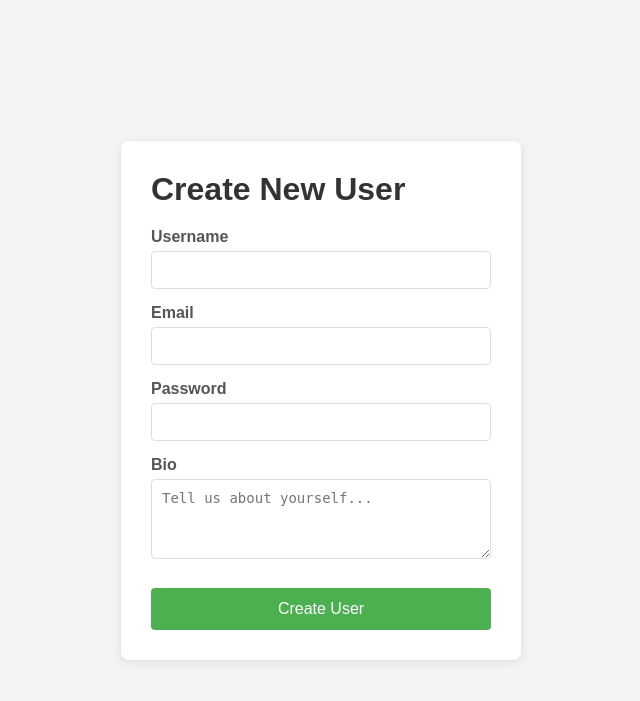
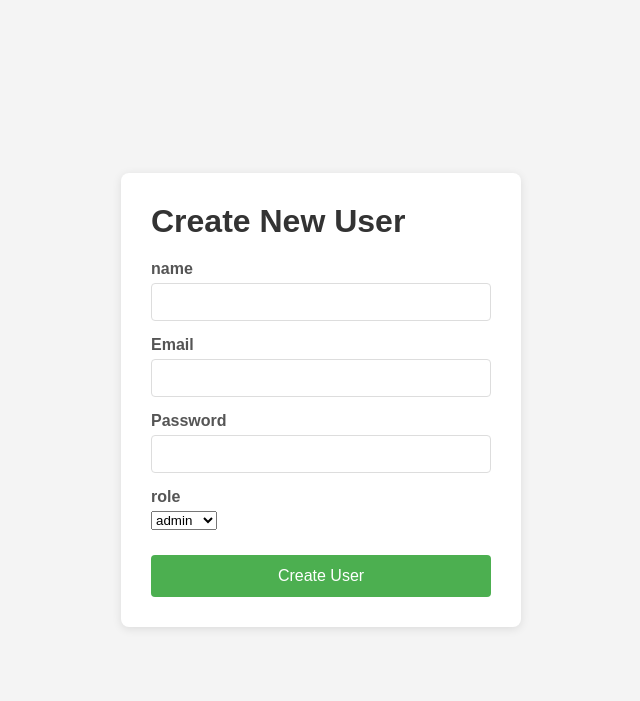
Before and after one commit to aboutuil41-glitch/Job-Dating, a PHP site: template src/view/create_user_form.php in a window 1280 px wide. Shown: the top 701 px of the page, without its empty margins (319-959 px from the left). Run offline with PHP 8.4, Linux system fonts and the light colour scheme; the template is opened without the code that fills it, so the values that code supplies are empty.

Commit message:
fixed the issue with submitting the name

```diff
--- a/src/view/create_user_form.php
+++ b/src/view/create_user_form.php
@@ -88,8 +88,8 @@
 
         <form action="/users/store" method="POST">
             <div class="form-group">
-                <label for="username">Username</label>
-                <input type="text" id="username" name="username" required>
+                <label for="name">name</label>
+                <input type="text" id="name" name="name" required>
             </div>
 
             <div class="form-group">
@@ -103,8 +103,11 @@
             </div>
 
             <div class="form-group">
-                <label for="bio">Bio</label>
-                <textarea id="bio" name="bio" placeholder="Tell us about yourself..."></textarea>
+                <label for="role">role</label>
+                <select name="role" id="role">
+                    <option value="admin">admin</option>
+                    <option value="student">student</option>
+                </select>
             </div>
 
             <button type="submit">Create User</button>
```
